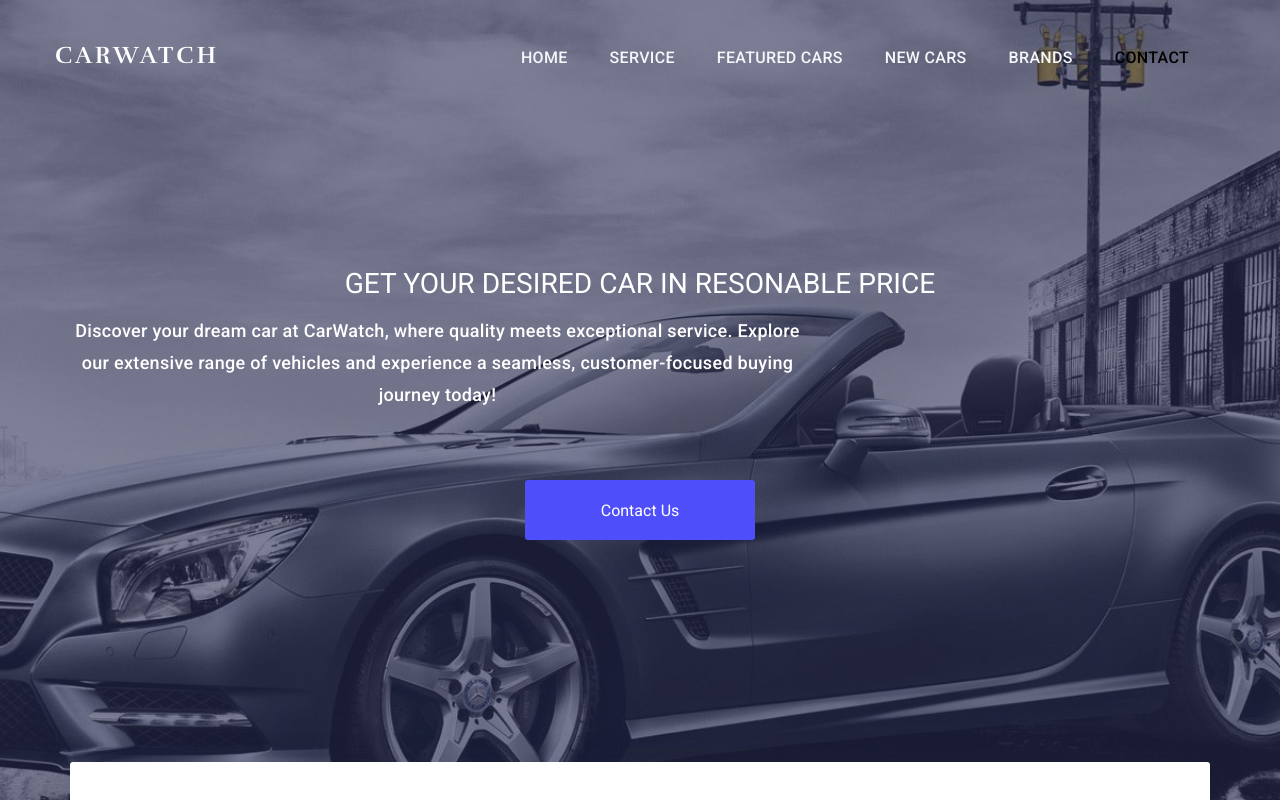
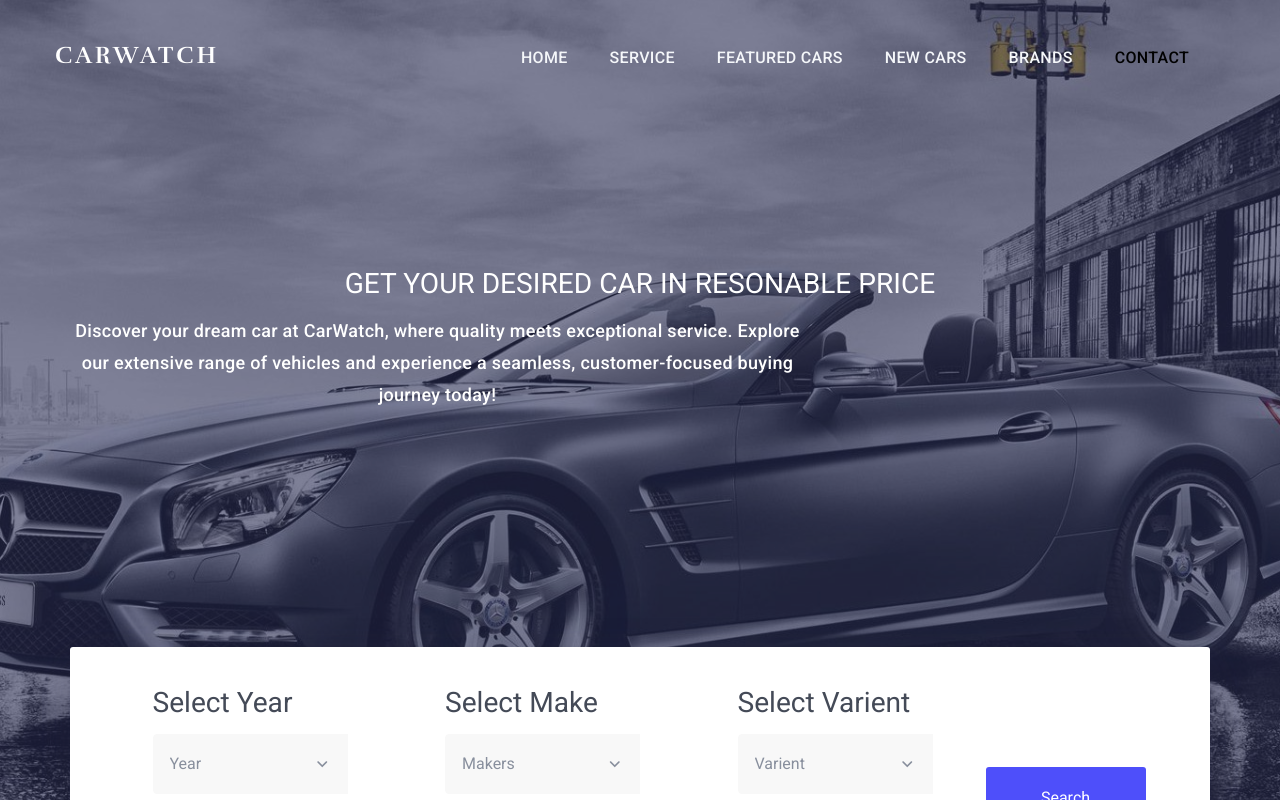
Before and after one commit to kprasad475/car-search, an Angular app: page /home in a window 1280 px wide. Shown: the top 800 px of the page. Built offline with nearby package versions, Linux system fonts and the light colour scheme; some icons are missing.

Commit message:
button-bug-fix

```diff
--- a/src/app/home/home.component.html
+++ b/src/app/home/home.component.html
@@ -43,7 +43,6 @@
             <h2>get your desired car in resonable price</h2>
             <p>
                 Discover your dream car at CarWatch, where quality meets exceptional service. Explore our extensive range of vehicles and experience a seamless, customer-focused buying journey today!            </p>
-            <button class="welcome-btn" onclick="window.location.href='#'">contact us</button>
         </div>
     </div>
 
```
